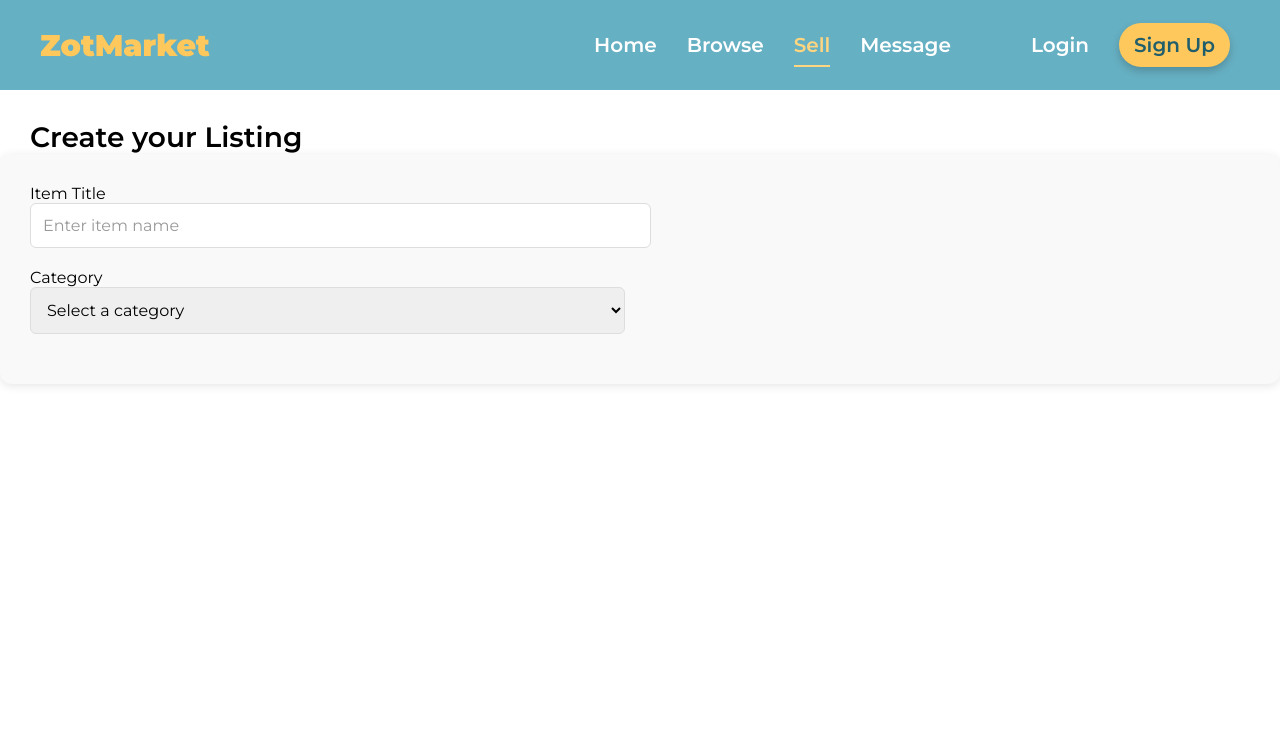
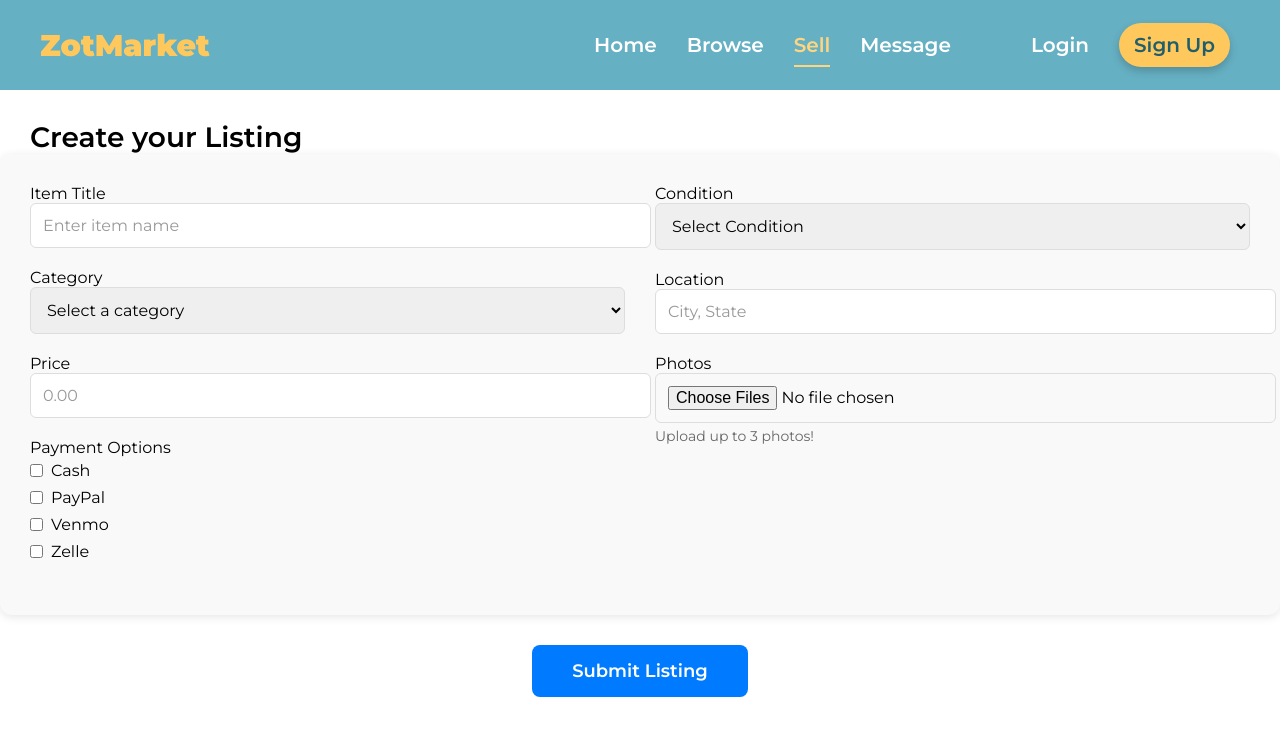
Before and after one commit to cduong1012/ZotMarket, a React (Create React App) app in the folder zotmarket/: page /sell in a window 1280 px wide. Shown: the top 736 px of the page. Built offline with nearby package versions, Linux system fonts and the light colour scheme.

Commit message:
Completed components of the sell function

```diff
--- a/zotmarket/src/pages/Sell/Sell.jsx
+++ b/zotmarket/src/pages/Sell/Sell.jsx
@@ -71,12 +71,92 @@ function Sell() {
                     </select>
                 </div>
 
+                <div className="input-form">
+                    <label className="required">Price</label>
+                    <input
+                        name="price"
+                        value={formData.price}
+                        onChange={handleInputChange}
+                        className="text-box"
+                        type="number"
+                        placeholder="0.00"
+                        min="0"
+                        step="0.01"
+                    />
+                </div>
+
+                <div className="input-form">
+                    <label>Payment Options</label>
+                    <div className="payment-options">
+                        {['Cash', 'PayPal', 'Venmo', 'Zelle'].map(option => (
+                            <label key={option} className="checkbox-label">
+                                <input
+                                    type="checkbox"
+                                    name="paymentOptions"
+                                    value={option}
+                                    checked={formData.paymentOptions.includes(option)}
+                                    onChange={handleCheckboxMark}
+                                />
+                                {option}
+                            </label>
+                        ))}
+                    </div>
+                </div>
+
+            </div>
+
+            <div>
+                <div className="input-form">
+                    <label className="required">Condition</label>
+                    <select
+                        name="condition"
+                        value={formData.condition}
+                        onChange={handleInputChange}
+                        className="select-box"
+                    >
+                        <option value="">Select Condition</option>
+                        <option value="new">New</option>
+                        <option value="like-new">Like New</option>
+                        <option value="good">Good</option>
+                        <option value="fair">Fair</option>
+                        <option value="poor">Poor</option>
+                    </select>
+                </div>
+
+                <div className="input-form">
+                    <label className="required">Location</label>
+                    <input
+                        name="location"
+                        value={formData.location}
+                        onChange={handleInputChange}
+                        className="text-box"
+                        type="text"
+                        placeholder="City, State"
+                    />
+                </div>
+
+                <div className="input-form">
+                    <label>Photos</label>
+                    <input
+                        type="file"
+                        multiple
+                        accept="image/*"
+                        className="file-input"
+                    />
+                    <small className="file-help-text">Upload up to 3 photos!</small>
+                </div>
+
             </div>
 
         </div>
+          <div className="submit-container">
+              <button onClick={handleSubmit} className="submit-button">
+                  Submit Listing
+              </button>
+          </div>
       </div>
 
-  )
+  );
 }
 
 export default Sell
--- a/zotmarket/src/styles/Sell.css
+++ b/zotmarket/src/styles/Sell.css
@@ -68,3 +68,48 @@
 .text-box::placeholder {
   color: #999;
 }
+
+.checkbox-label {
+  display: flex;
+  align-items: center;
+  gap: 8px;
+  cursor: pointer;
+  padding: 4px 0;
+}
+
+.checkbox-label input[type="checkbox"] {
+    margin: 0;
+}
+
+.submit-container {
+  text-align: center;
+  margin-top: 30px;
+}
+
+.submit-button {
+  background-color: #007bff;
+  color: white;
+  padding: 15px 40px;
+  border: none;
+  border-radius: 8px;
+  font-size: 18px;
+  font-weight: 600;
+  cursor: pointer;
+  transition: background-color 0.2s, transform 0.1s;
+}
+
+.file-input {
+  width: 100%;
+  padding: 12px;
+  border: 1px solid #ddd;
+  border-radius: 6px;
+  font-size: 16px;
+  cursor: pointer;
+}
+
+.file-help-text {
+  color: #666;
+  margin-top: 4px;
+  display: block;
+  font-size: 14px;
+}
```
